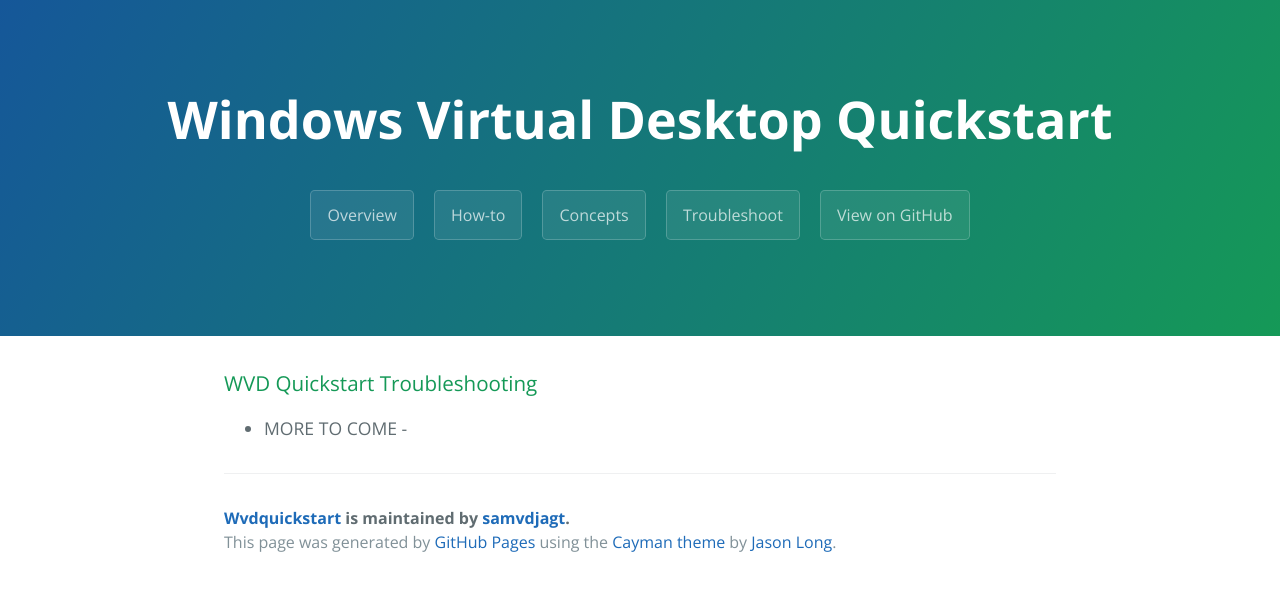
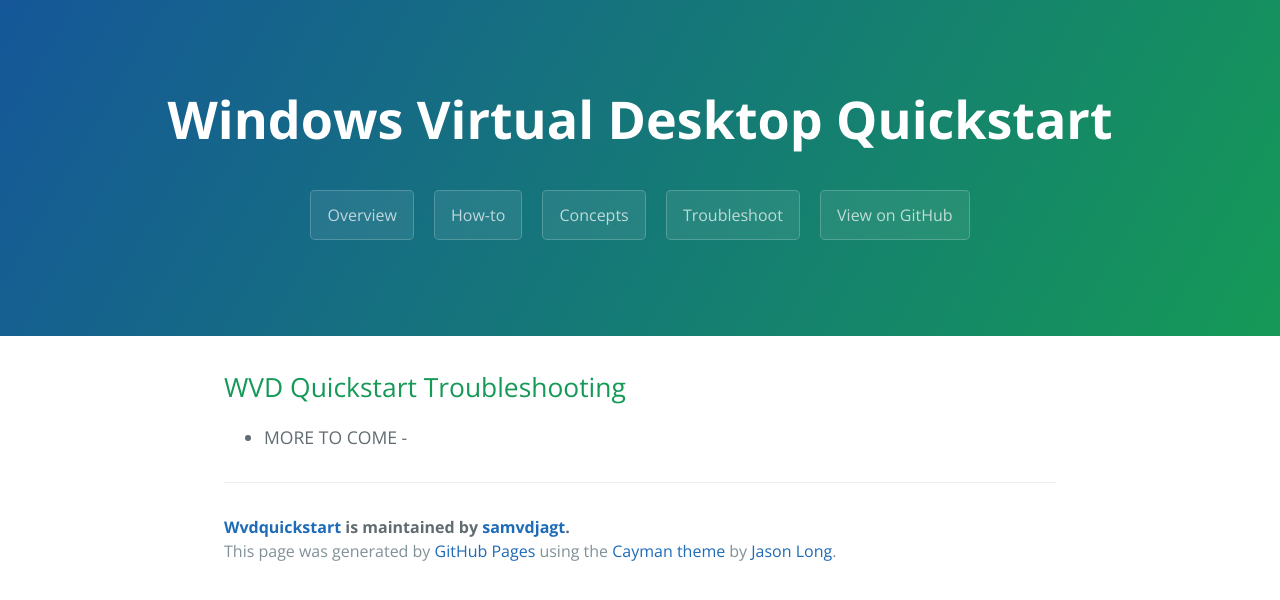
Before and after one commit to samvdjagt/wvdquickstart, a Jekyll site: the page built from troubleshoot.md, in a window 1280 px wide. Shown: the top 600 px of the page. Built offline with Jekyll 4.4.1, drawn with Linux system fonts in a browser that asks for light colours.

```diff
--- a/troubleshoot.md
+++ b/troubleshoot.md
@@ -4,6 +4,6 @@ layout: template
 filename: troubleshoot
 ---
 
-### WVD Quickstart Troubleshooting
+## WVD Quickstart Troubleshooting
 
 - MORE TO COME -
```
